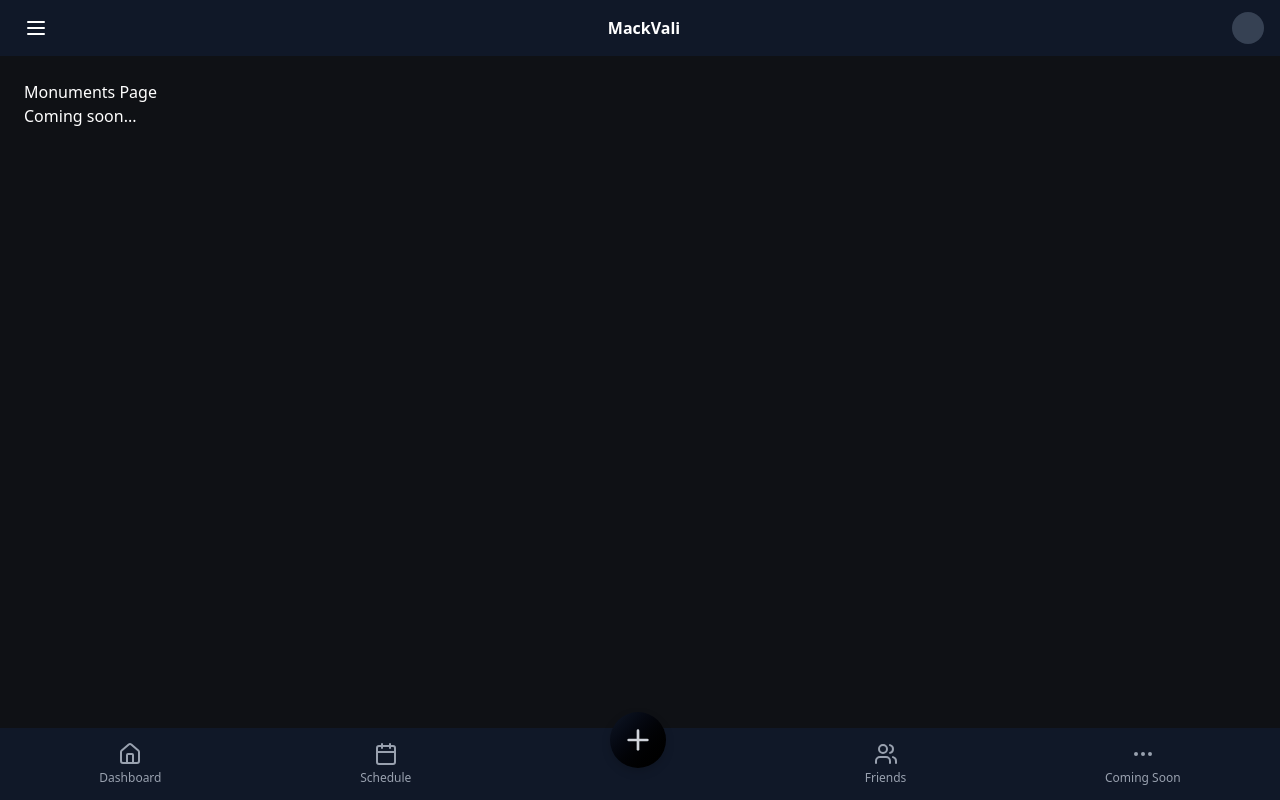
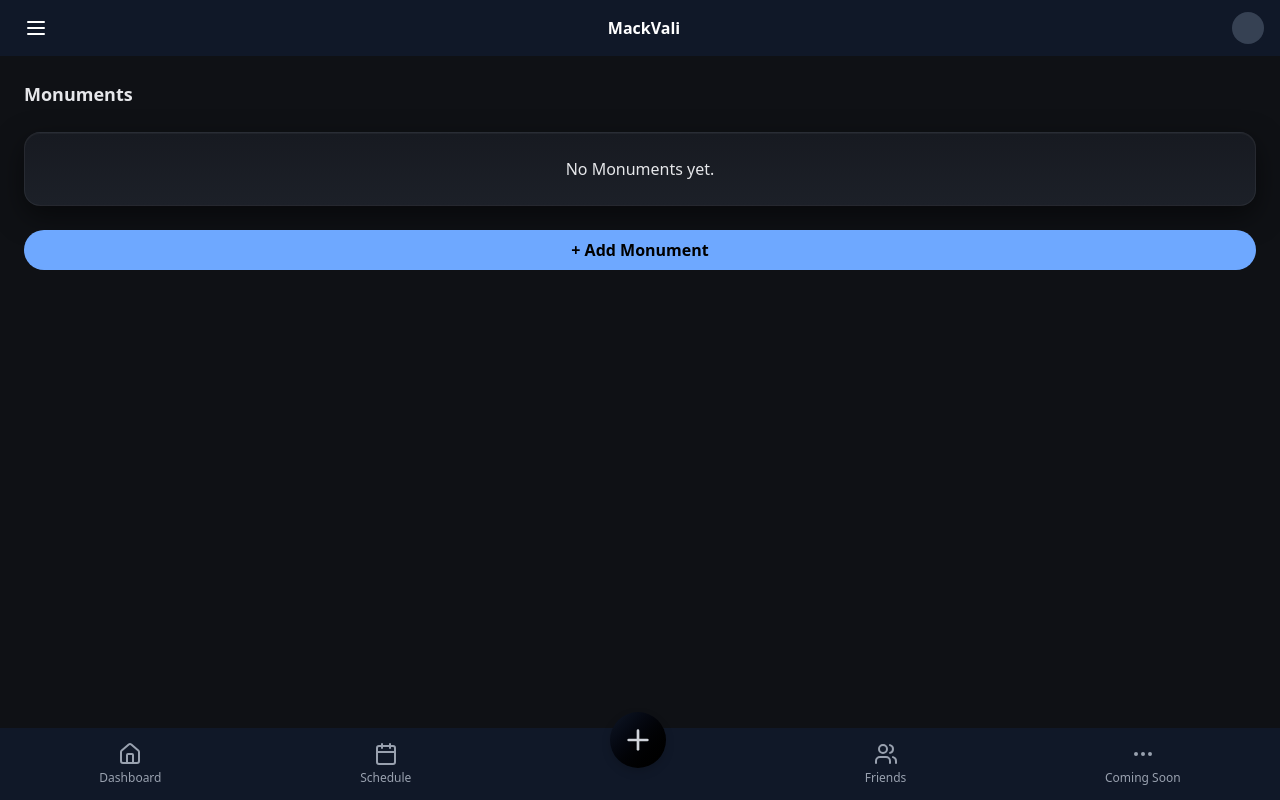
Before and after one commit to MackVali/creator_app, a Next.js app: page /monuments in a window 1280 px wide. Built offline with nearby package versions, Linux system fonts and the light colour scheme.

Commit message:
feat: link monuments section to page

```diff
--- a/src/app/(app)/dashboard/page.tsx
+++ b/src/app/(app)/dashboard/page.tsx
@@ -1,25 +1,16 @@
 import React from "react";
 import { Section } from "@/components/ui/Section";
 import { LevelBanner } from "@/components/ui/LevelBanner";
-import { MonoCard } from "@/components/ui/MonoCard";
 import { SkillPill } from "@/components/ui/SkillPill";
 import { GoalsCard } from "@/components/ui/GoalsCard";
+import { MonumentContainer } from "@/components/ui/MonumentContainer";
 
 export default function DashboardPage(){
   return (
     <main className="pb-20">
       <LevelBanner level={80} current={3200} total={4000} />
 
-      <Section title="Monuments" className="mt-2">
-        <div className="px-4 overflow-x-auto scroll-snap">
-          <div className="flex">
-            <MonoCard emoji="🏆" title="Achievement" value={5} />
-            <MonoCard emoji="🎗️" title="Legacy" value={10} />
-            <MonoCard emoji="🟊" title="Triumph" value={4} />
-            <MonoCard emoji="⛰️" title="Pinnacle" value={7} />
-          </div>
-        </div>
-      </Section>
+      <MonumentContainer />
 
       <Section title="Skills" className="mt-1 px-4">
         <SkillPill emoji="🖊️" title="Writing" pct={65} />
--- a/src/app/monuments/page.tsx
+++ b/src/app/monuments/page.tsx
@@ -1,32 +1,18 @@
-"use client";
-
-import { useState, useEffect } from "react";
-import { ProtectedRoute } from "@/components/auth/ProtectedRoute";
-import {
-  PageHeader,
-  ContentCard,
-  GridContainer,
-  GridSkeleton,
-  useToastHelpers,
-} from "@/components/ui";
-import { Button } from "@/components/ui/button";
-import { Plus, Trophy, Award, Star, Crown } from "lucide-react";
-
-interface Monument {
-  id: string;
-  name: string;
-  description: string;
-  type: "Achievement" | "Legacy" | "Triumph" | "Pinnacle";
-  earnedDate: string;
-  category: string;
-  rarity: "common" | "rare" | "epic" | "legendary";
-}
+import Link from "next/link";
 
 export default function MonumentsPage() {
   return (
-    <div className="p-6 text-white">
-      <h1>Monuments Page</h1>
-      <p>Coming soon...</p>
-    </div>
+    <main className="p-6 space-y-6">
+      <h1 className="text-lg font-semibold">Monuments</h1>
+      <div className="card p-6 text-center">
+        <p>No Monuments yet.</p>
+      </div>
+      <Link
+        href="/monuments/new"
+        className="block w-full rounded-full bg-[var(--accent)] py-2 text-center font-semibold text-black"
+      >
+        + Add Monument
+      </Link>
+    </main>
   );
 }
--- /dev/null
+++ b/src/components/ui/MonumentContainer.tsx
@@ -0,0 +1,19 @@
+import React from "react";
+import Link from "next/link";
+import { Section } from "@/components/ui/Section";
+import { MonoCard } from "@/components/ui/MonoCard";
+
+export function MonumentContainer(){
+  return (
+    <Section title={<Link href="/monuments">Monuments</Link>} className="mt-2">
+      <div className="px-4 overflow-x-auto scroll-snap">
+        <div className="flex">
+          <MonoCard emoji="🏆" title="Achievement" value={5} />
+          <MonoCard emoji="🎗️" title="Legacy" value={10} />
+          <MonoCard emoji="🟊" title="Triumph" value={4} />
+          <MonoCard emoji="⛰️" title="Pinnacle" value={7} />
+        </div>
+      </div>
+    </Section>
+  );
+}
--- a/src/components/ui/Section.tsx
+++ b/src/components/ui/Section.tsx
@@ -1,6 +1,6 @@
 import React from "react";
 
-export function Section({title,children,className=""}:{title?:string;children?:React.ReactNode;className?:string;}){
+export function Section({title,children,className=""}:{title?:React.ReactNode;children?:React.ReactNode;className?:string;}){
   return (<section className={`section ${className}`}>
     {title ? <div className="h-label mb-3">{title}</div> : null}
     {children}
```
